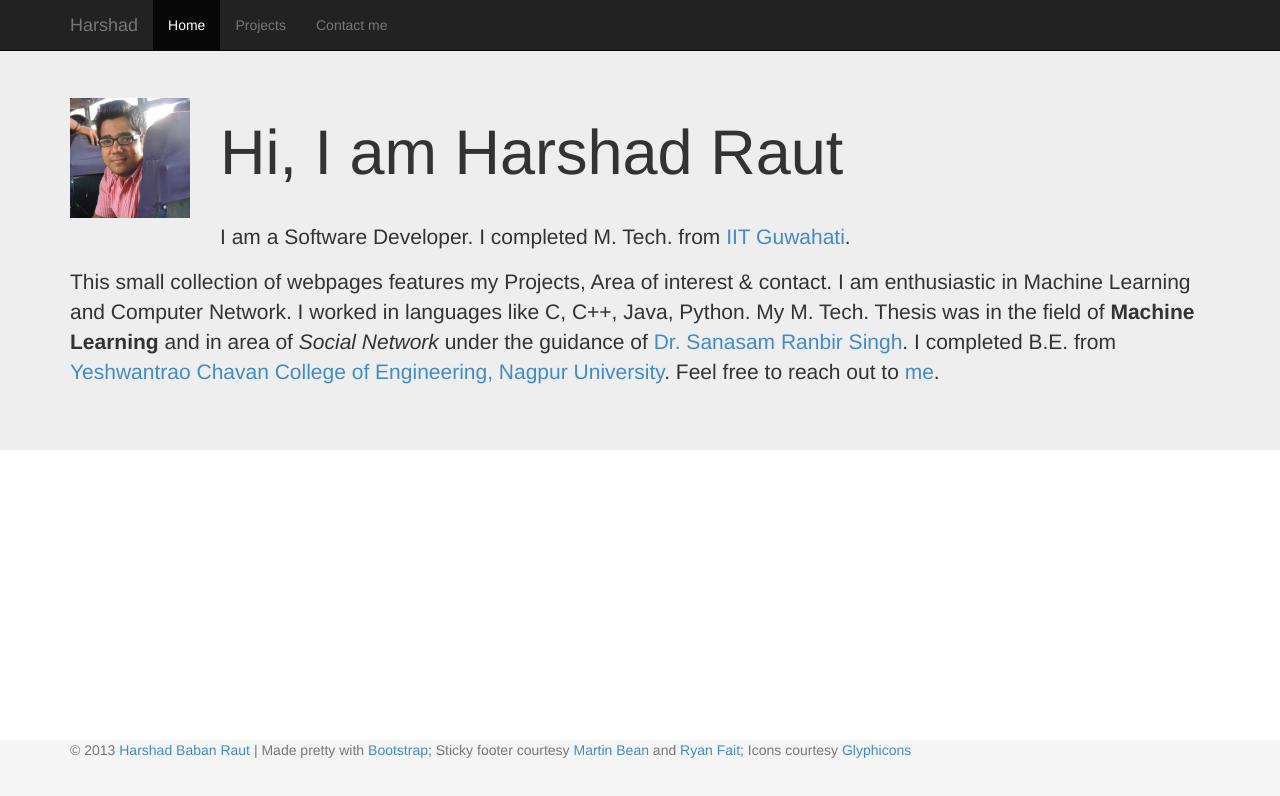
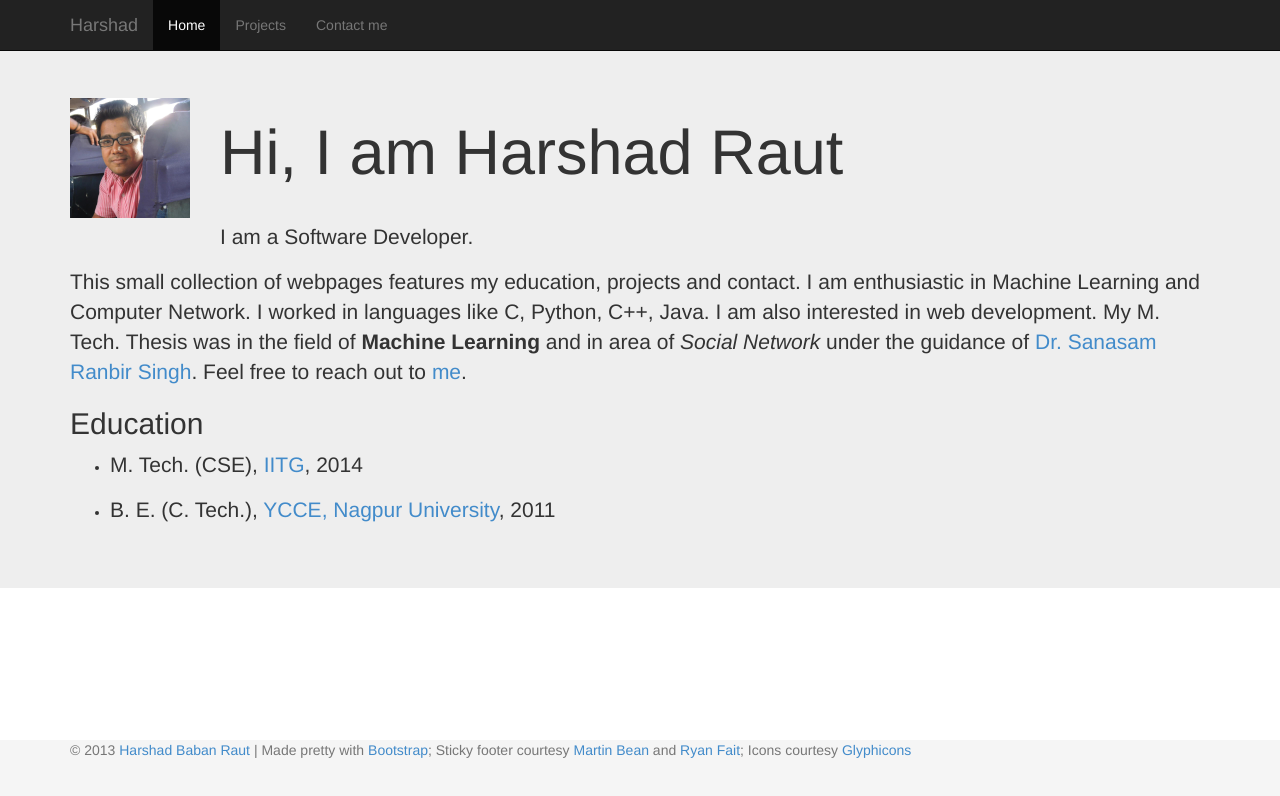
Before and after one commit to harshadraut/harshadraut.github.io, a plain HTML site: page index.html in a window 1280 px wide. Drawn offline with Linux system fonts and the light colour scheme.

Commit message:
Modified

```diff
--- a/index.html
+++ b/index.html
@@ -74,14 +74,19 @@
             <h1>Hi, I am Harshad Raut</h1>
 
             <p>
-                I am a Software Developer. I completed M. Tech. from <a href="http://www.iitg.ac.in/">IIT Guwahati</a>.
+                I am a Software Developer.
             </p>
 
             <p>
-                This small collection of webpages features my Projects, Area of interest & contact.
-                I am enthusiastic in Machine Learning and Computer Network. I worked in languages like C, C++, Java, Python. My M. Tech. Thesis was in the field of <b>Machine Learning</b> and in area of <em>Social Network</em> under the guidance of
-                <a href="http://jatinga.iitg.ernet.in/%7Eranbir/">Dr. Sanasam Ranbir Singh</a>. I completed B.E. from <a href= "http://http://ycce.edu/"> Yeshwantrao Chavan College of Engineering, Nagpur University</a>. Feel free to reach out to <a href="http://www.iitg.ac.in/stud/harshad/contact.html">me</a>.
+                This small collection of webpages features my education, projects and contact.
+                I am enthusiastic in Machine Learning and Computer Network. I worked in languages like C, Python, C++, Java. I am also interested in web development. My M. Tech. Thesis was in the field of <b>Machine Learning</b> and in area of <em>Social Network</em> under the guidance of
+                <a href="http://www.iitg.ernet.in/ranbir/">Dr. Sanasam Ranbir Singh</a>. Feel free to reach out to <a href="http://harshadraut.github.io/contact.html">me</a>.
             </p>
+	<h2>Education
+	</h2>
+	<ul>
+        <li><p> M. Tech. (CSE), <a href="http://www.iitg.ac.in/">IITG</a>, 2014</p></li>
+	<li><p> B. E. (C. Tech.), <a href= "http://www.ycce.edu/">YCCE, Nagpur University</a>, 2011</p></li>
 
 
 
```
Also changed, not shown: projects.html (+6 -4 lines).
